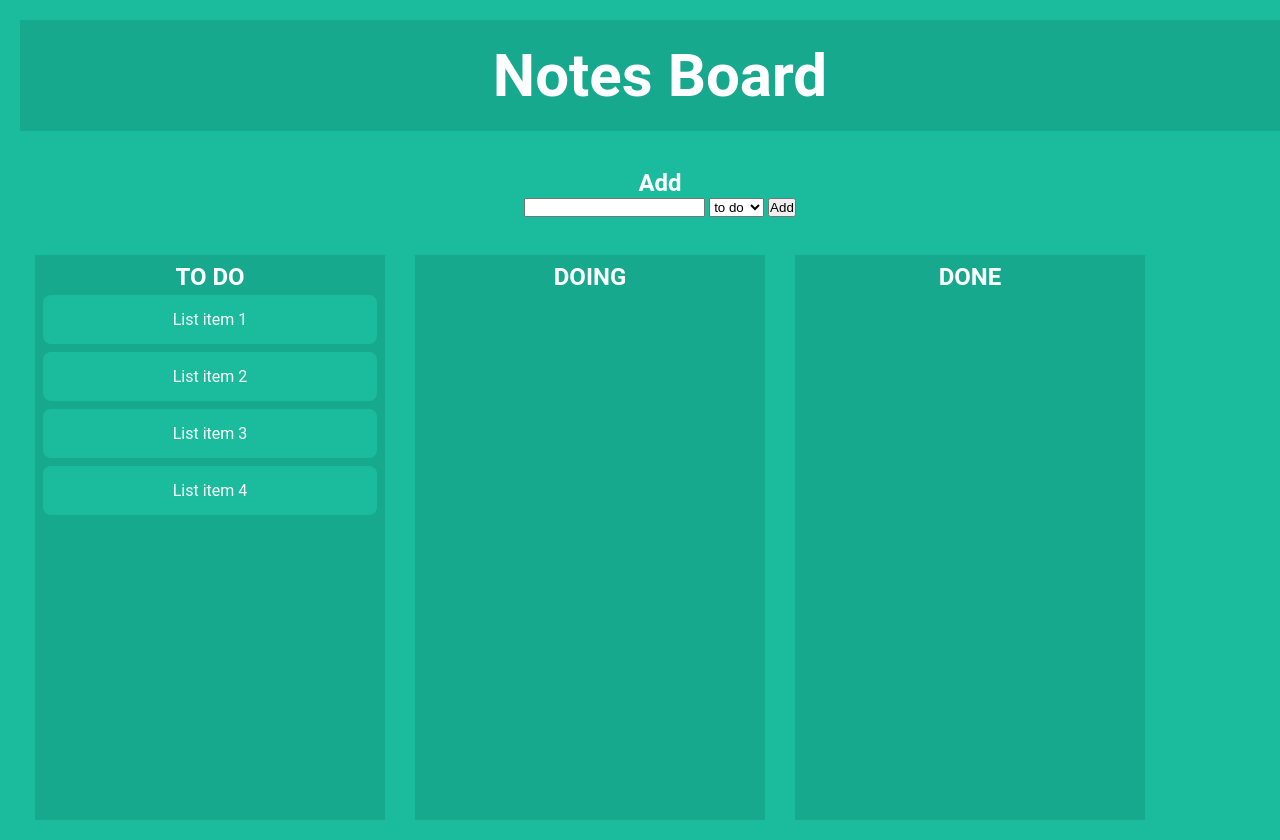
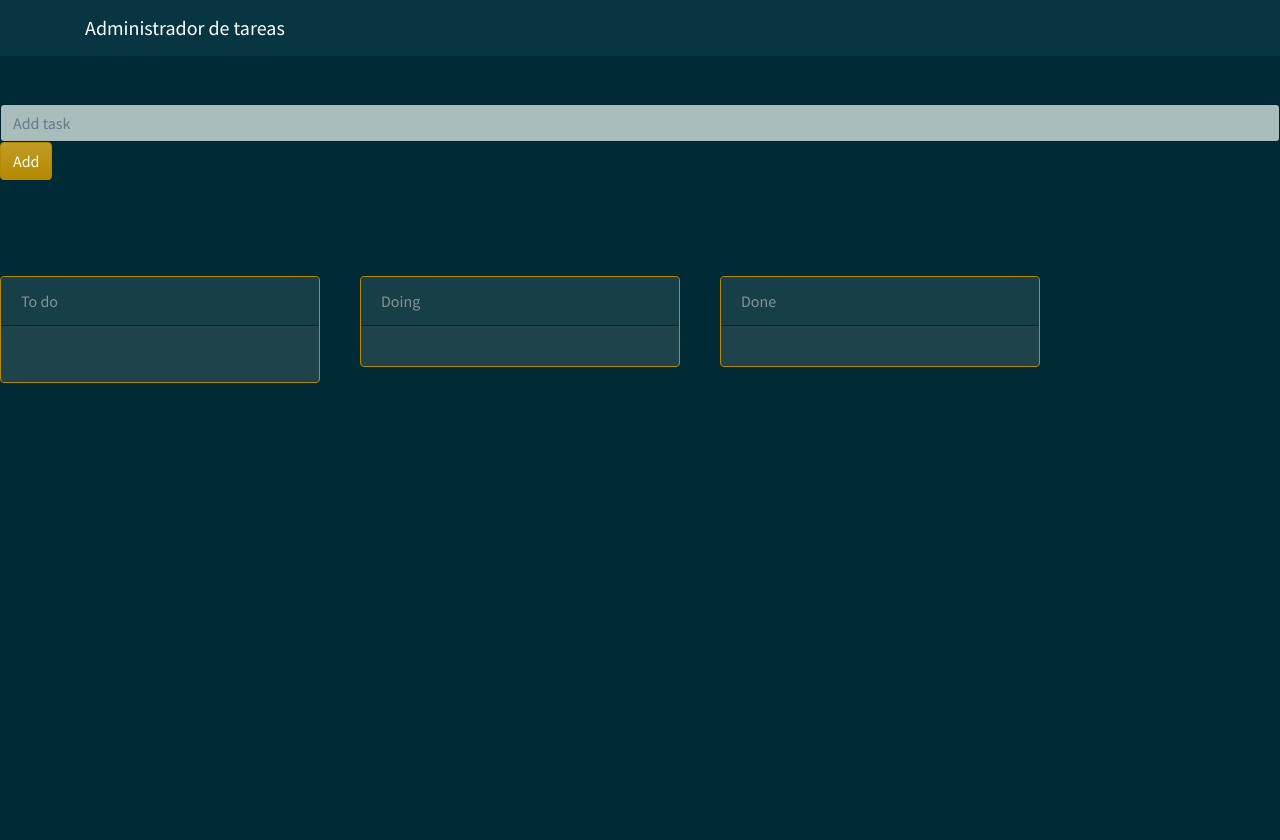
Before and after one commit to AngelVillagomez/dbp, a Flask app: page /home in a window 1280 px wide. After the commit the page ends 383 px from the top, so only its background shows below. Run offline with Flask 2, Linux system fonts and the light colour scheme.

Commit message:
Add files via upload

```diff
--- a/templates/index.html
+++ b/templates/index.html
@@ -1,109 +1,52 @@
 <!DOCTYPE html>
 <html lang="en">
     <head>
-	<style>
-		* {
-	margin: 0;
-	padding: 0;
-	box-sizing: border-box;
-}
-
-html, body {
-    padding: 10px;
-	background: #1abc9d;
-	font-family: 'Roboto', Helvetica, sans-serif;
-    text-align: center;
-    color: white;
-}
-
-.app {
-	display: flex;
-	flex-flow: column;
-
-	width: 100vw;
-	height: 100vh;
-}
-
-header {
-	background-color: rgba(0, 0, 0, 0.1);
-    padding: 20px;
-    text-align: center;
-    font-size: 30px;
-    color: white;
-}
-
-.lists {
-	display: flex;
-	flex: 1;
-	width: 100%;
-	overflow-x: scroll;
-}
-
-.lists .list {
-	display: flex;
-	flex-flow: column;
-	flex: 1;
-
-	width: 100%;
-	min-width: 250px;
-	max-width: 350px;
-	height: 100%;
-	min-height: 150px;
-
-	background-color: rgba(0, 0, 0, 0.1);
-	margin: 0 15px;
-	padding: 8px;
-	transition: all 0.2s linear;
-}
-
-.lists .list .list-item {
-    color: white;
-	background-color: #1abc9d;
-	border-radius: 8px;
-	padding: 15px 20px;
-	text-align: center;
-	margin: 4px 0px;
-}
-	</style>
         <meta charset="UTF-8">
         <meta name="viewport" content="width=device-width, initial-scale=1.0">
         <meta http-equiv="X-UA-Compatible" content="ie=edge">
+        <link rel="stylesheet" type="text/css" href="./static/styleIndex.css">
+        <link rel="stylesheet" href="https://bootswatch.com/4/solar/bootstrap.min.css">
+        <script src="./static/app.js" defer></script>
         <title>Proyecto Final</title>
-	<!--<link rel="stylesheet" type="text/css" href="static/style_inlogin.css" />-->
     </head>
     <body>
-	<div class="app">
-		<header>
-			<h1>Notes Board</h1>
-		</header>
-       <br></br>
-        <h2> Add </h2>
-        <form method="POST" action="/main">
-      <input type="text" name="title" required>
-    <select name="status">
-    <option> to do </option>
-    <option> doing </option>
-    <option> done</option>
-  </select>
-      <input type="submit" value="Add">
-    </form>
-  <br></br>
-		<div class="lists">
-			<div class="list">
-                <h2 style="color:#FFFFFF">TO DO</h2>
-				<div class="list-item" draggable="true">List item 1</div>
-				<div class="list-item" draggable="true">List item 2</div>
-				<div class="list-item" draggable="true">List item 3</div>
-				<div class="list-item" draggable="true">List item 4</div>
+        <nav class="navbar navbar-dark bg-dark">
+            <div class="container">
+                <a class="navbar-brand" href="#">Administrador de tareas</a>
             </div>
-			<div class="list">
-			    <h2 style="color:#FFFFFF">DOING</h2>
-			</div>
-			<div class="list">
-			    <h2 style="color:#FFFFFF">DONE</h2>
+        </nav>
+        <main id="app">
+            <section id="board"><br><br>
+                <div id="add-task-form">
+                    <input class="form-control mr-sm-2" type="text" id="task-value" placeholder="Add task">
+                    <button type="button" class="btn btn-primary" id="add-task">Add</button>
+                </div><br><br>
+            </section><br><br>
+            <section id="columns" style="display: flex;">
+                <div class="column dropzone" >
+                    <div class="card border-primary mb-3" style="width: 20rem;">
+                    <div class="card-header">To do</div>
+                        <div class="card-body">
+                    <ul class="tasks" id="tasks-added">
+                    </ul>
                         </div>
                     </div>
                 </div>
-	<script src="{{ url_for('static', filename='script.js') }}"></script>
+                <div class="column dropzone" style="margin-left: 40px;">
+                    <div class="card border-primary mb-3" style="width: 20rem;">
+                    <div class="card-header">Doing</div>
+                        <div class="card-body">
+                        </div>
+                    </div>
+                </div>
+                <div class="column dropzone" style="margin-left: 40px;">
+                    <div class="card border-primary mb-3" style="width: 20rem;">
+                    <div class="card-header">Done</div>
+                        <div class="card-body">
+                        </div>
+                    </div>
+                </div>
+            </section>
+        </main>
     </body>
 </html>
```
Lines whose indentation alone changed are shown as unchanged.
